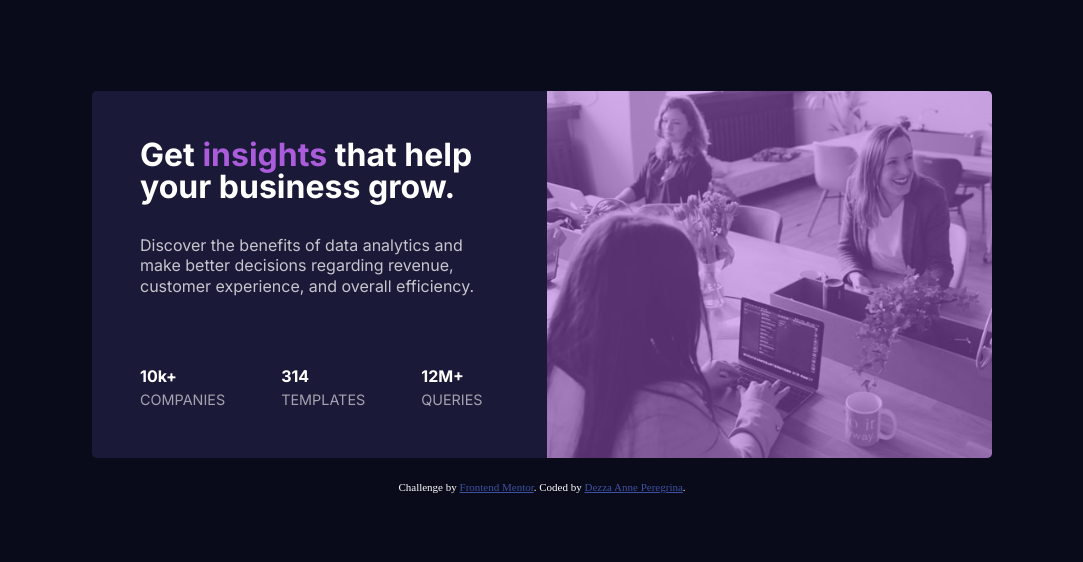
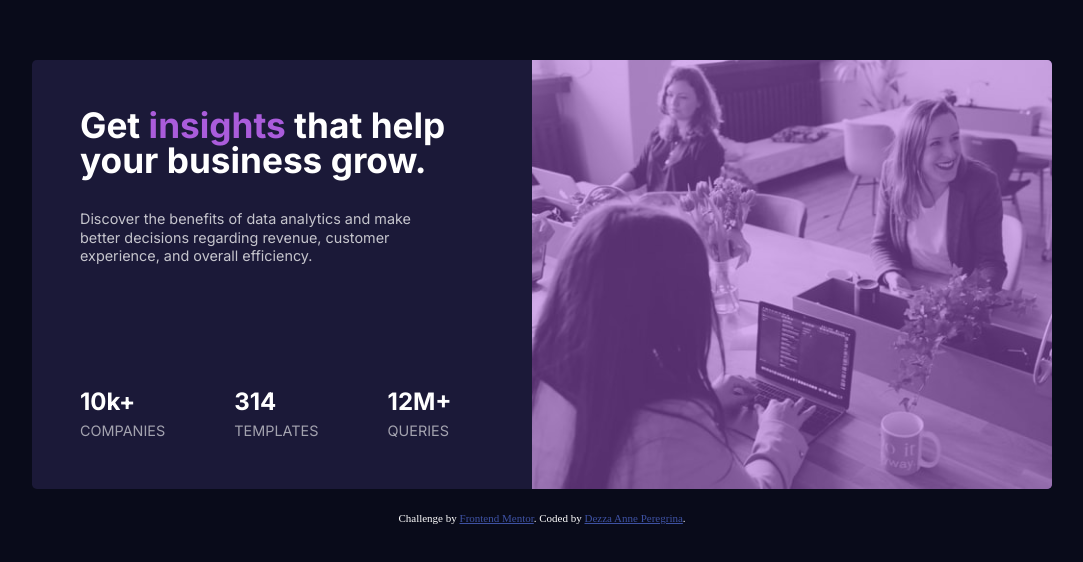
Before and after one commit to DezzaAnnePeregrina/Stats-Preview-Card-Component, a plain HTML site: page index.html in a window 1280 px wide. Shown: the part 120-682 px from the top of the page, without its empty margins (98-1181 px from the left). Drawn offline with Linux system fonts and the light colour scheme.

Commit message:
adjusts css sizing

```diff
--- a/css/style.css
+++ b/css/style.css
@@ -43,8 +43,8 @@ body{
 main{
     background-color: var(--clr-Dark-desaturated-blue);
     flex-direction: row-reverse;
-    max-width: 900px;
-    gap: 1rem;
+    max-width: 1020px;
+    gap: 2rem;
     border-radius: .3rem;
     margin: 1.5rem;
     overflow: hidden;
@@ -64,7 +64,7 @@ main{
 }
 
 h1{
-    font-size: 2rem;
+    font-size: 2.2rem;
     font-weight: var(--fw-bold);
 }
 .insights{
@@ -75,7 +75,7 @@ h1{
     color: var(--clr-Slightly-transparent-white);
     font-family: var(--ff-inter);
     line-height: 1.3;
-    font-size: 1rem;
+    font-size: .9rem;
 }
 
 .stats{
@@ -88,7 +88,7 @@ h1{
 }
 
 .stat{
-    font-size: 1rem;
+    font-size: 1.5rem;
     font-weight: var(--fw-bold);
 }
 
@@ -101,7 +101,7 @@ h1{
 .img{
     background-color: var(--clr-Soft-violet);
     padding: 0;
-    flex: 1.3;
+    flex: 1.4;
 }
 
 .img img{
--- a/index.html
+++ b/index.html
@@ -43,10 +43,11 @@
       </div>
     </div>
 </main>
-
-  <div class="attribution">
-    Challenge by <a href="https://www.frontendmentor.io?ref=challenge" target="_blank">Frontend Mentor</a>.
-    Coded by <a href="https://github.com/DezzaAnnePeregrina">Dezza Anne Peregrina</a>.
-  </div>
+  <footer>
+    <div class="attribution">
+      Challenge by <a href="https://www.frontendmentor.io?ref=challenge" target="_blank">Frontend Mentor</a>.
+      Coded by <a href="https://github.com/DezzaAnnePeregrina">Dezza Anne Peregrina</a>.
+    </div>
+  </footer>
 </body>
 </html>
```
Also changed, not shown: 1 other file.
